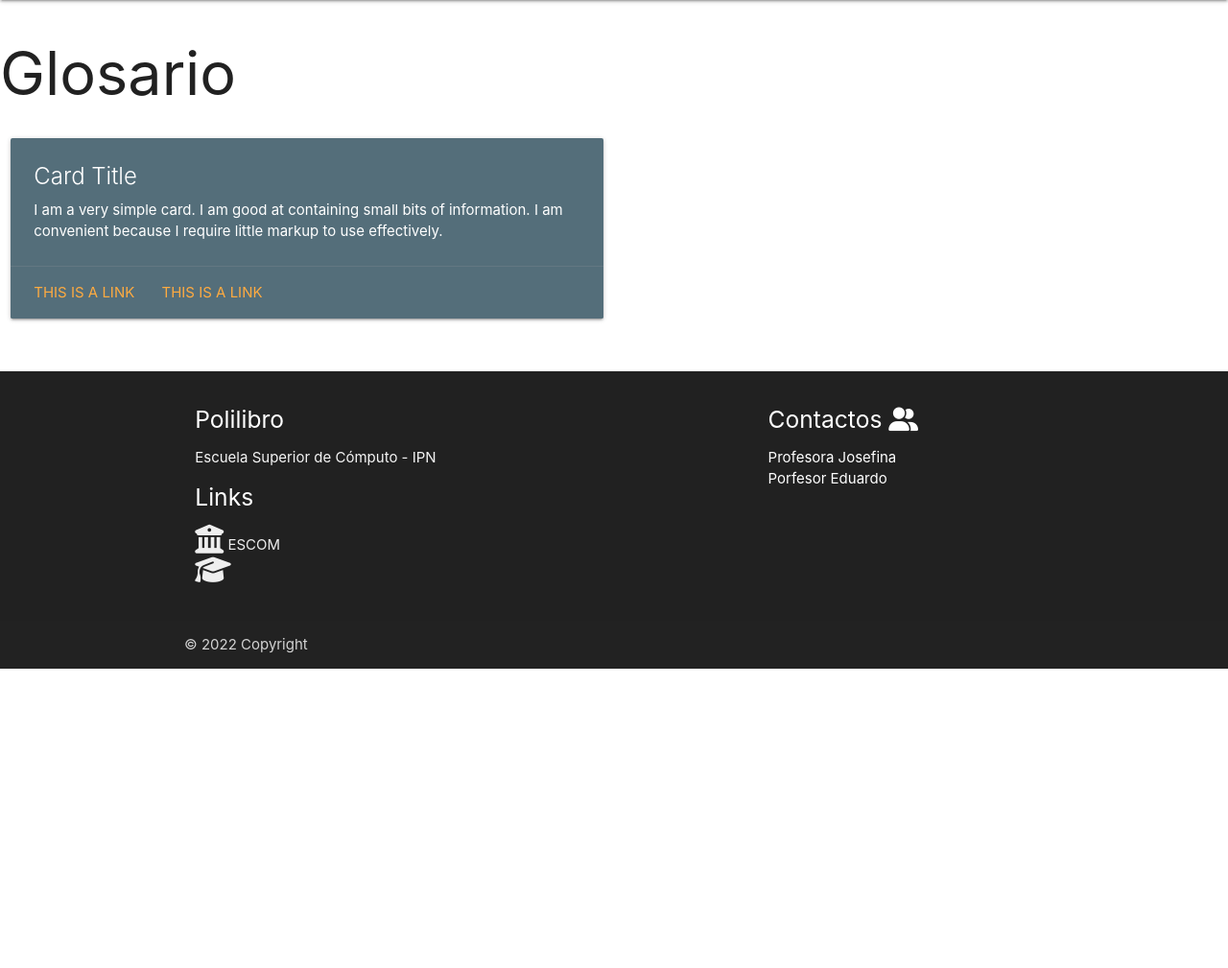
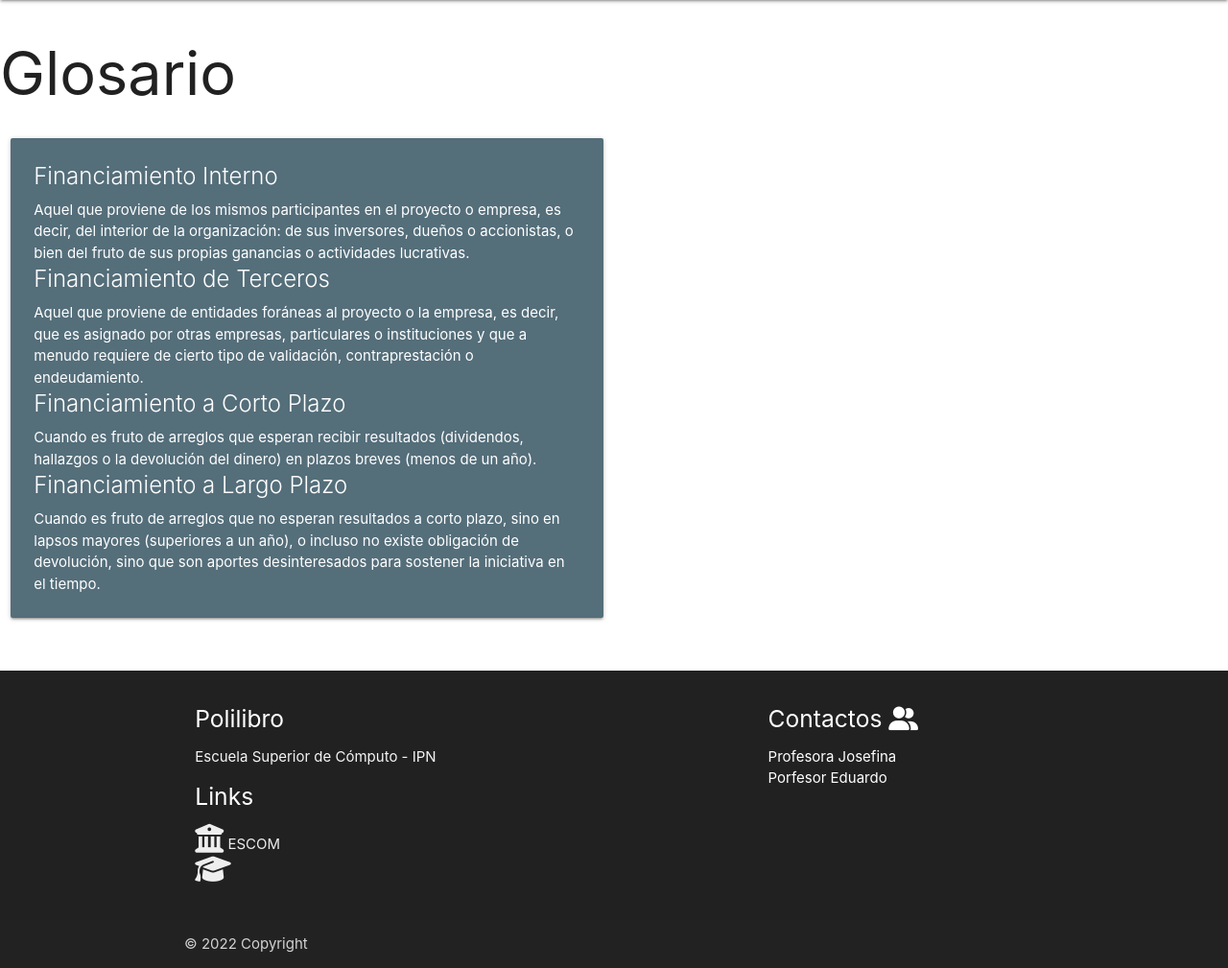
Before and after one commit to ErickBarry/Servicio, a PHP site: page /tt2/Financiamiento/Glosario/index.php in a window 1280 px wide. Shown: the part 64-1073 px from the top of the page at 96% size. Before the commit the page ends 761 px from the top, so only its background shows below. Run offline with PHP 8.4, Linux system fonts and the light colour scheme; some libraries are stand-ins or nearby versions.

Commit message:
4 conceptos

```diff
--- a/Financiamiento/Glosario/index.html
+++ b/Financiamiento/Glosario/index.html
@@ -4,13 +4,25 @@
     <div class="col s12 m6">
       <div class="card blue-grey darken-1">
         <div class="card-content white-text">
-          <span class="card-title">Card Title</span>
-          <p>I am a very simple card. I am good at containing small bits of information.
-          I am convenient because I require little markup to use effectively.</p>
-        </div>
-        <div class="card-action">
-          <a href="#">This is a link</a>
-          <a href="#">This is a link</a>
+          <span class="card-title">Financiamiento Interno</span>
+          <p>Aquel que proviene de los mismos participantes en el proyecto o empresa, es decir,
+            del interior de la organización: de sus inversores, dueños o accionistas, o bien del
+            fruto de sus propias ganancias o actividades lucrativas.</p>
+
+          <span class="card-title">Financiamiento de Terceros </span>
+          <p>Aquel que proviene de entidades foráneas al proyecto o la empresa, es decir,
+            que es asignado por otras empresas, particulares o instituciones y que a menudo requiere
+            de cierto tipo de validación, contraprestación o endeudamiento.</p>
+
+          <span class="card-title">Financiamiento a Corto Plazo</span>
+          <p>Cuando es fruto de arreglos que esperan recibir resultados
+            (dividendos, hallazgos o la devolución del dinero) en plazos breves (menos de un año).</p>
+
+          <span class="card-title">Financiamiento a Largo Plazo</span>
+          <p>Cuando es fruto de arreglos que no esperan resultados a corto plazo, sino en lapsos mayores
+            (superiores a un año), o incluso no existe obligación de devolución, sino que son
+            aportes desinteresados para sostener la iniciativa en el tiempo.</p>
+
         </div>
       </div>
     </div>
--- a/Financiamiento/Glosario/index.php
+++ b/Financiamiento/Glosario/index.php
@@ -7,7 +7,7 @@
     <title>Bienvenido</title>
 
     <!-- Normalize CSS -->
-	  <link rel="stylesheet" href="./css/normalize.css">
+	  <link rel="stylesheet" href="./../../css/normalize.css">
     <!-- Materialize CSS -->
     <link rel="stylesheet" href="https://cdnjs.cloudflare.com/ajax/libs/materialize/1.0.0/css/materialize.min.css">
     <!-- Iconos -->
@@ -33,7 +33,7 @@
     <nav class="cyan darken-4">
       <div class="row">
         <div class="col l2 m2 s2 center">
-            <img src="./assets/img/IPNBlancoyNegro.png" class="rensponsive-img"  alt="LogoIPN" width="43%">
+            <img src="./../../assets/img/IPNBlancoyNegro.png" class="rensponsive-img"  alt="LogoIPN" width="43%">
         </div>
         <div class="col l8 m8 s8">
           <div class="nav-wrapper">
@@ -44,12 +44,11 @@
           </div>
         </div>
         <div class="col l2 m2 s2 center">
-          <img src="./assets/img/escudoESCOM1.png" class="rensponsive-img"  alt="LogoIPN" width="37%">
+          <img src="./../../assets/img/escudoESCOM1.png" class="rensponsive-img"  alt="LogoIPN" width="37%">
         </div>
       </div>
     </nav>
     </div>
-
 
     </header>
 
@@ -110,7 +109,7 @@
     <!-- Materialize JS -->
     <script src="https://cdnjs.cloudflare.com/ajax/libs/materialize/1.0.0/js/materialize.min.js"></script>
     <!-- Malihu jQuery custom content scroller JS -->
-	  <script src="./js/jquery.mCustomScrollbar.concat.min.js"></script>
+	  <script src="./../../js/jquery.mCustomScrollbar.concat.min.js"></script>
     <!-- MaterialDark JS  -->
 	  <script src="./../../js/index.js"></script>
 
```
